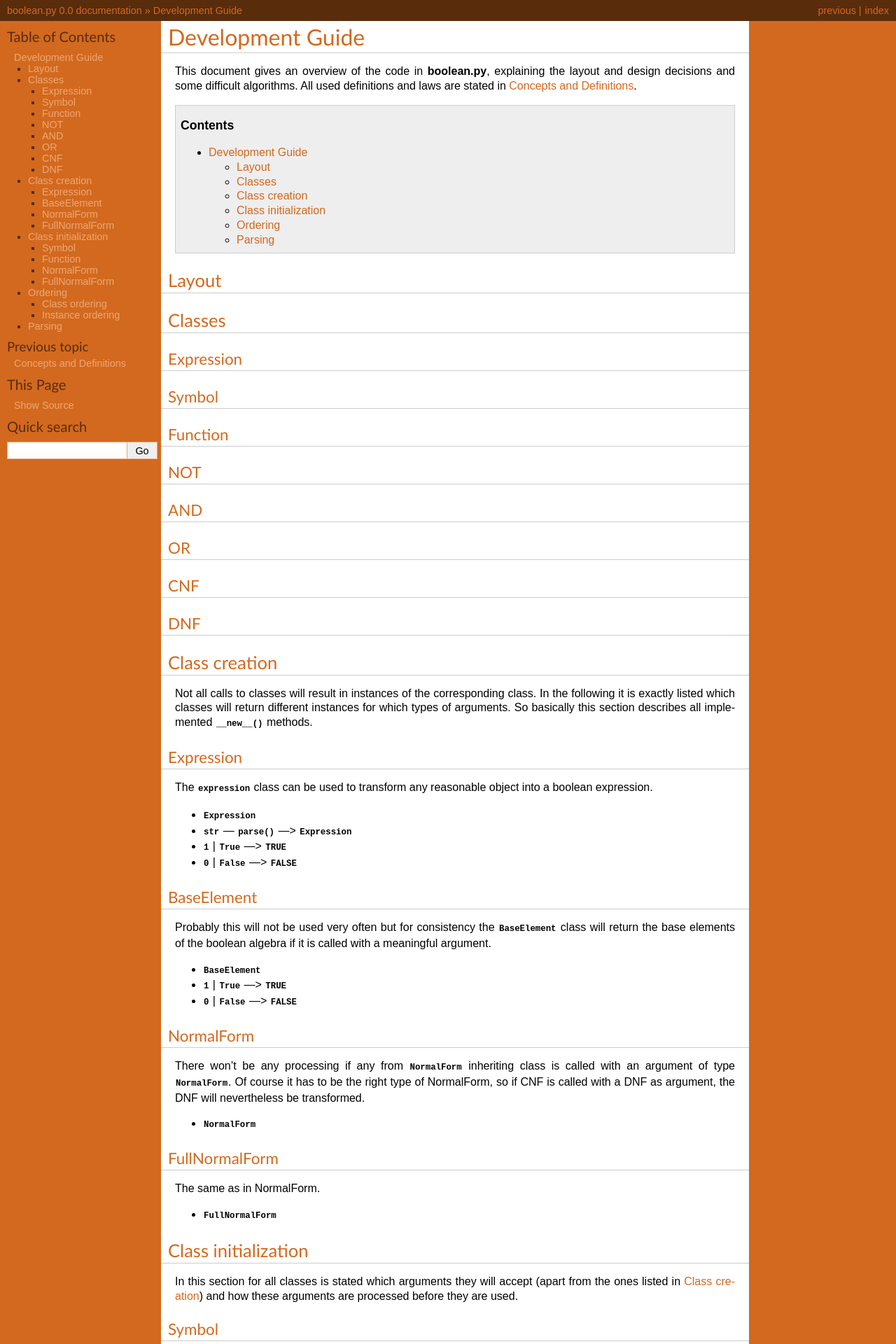
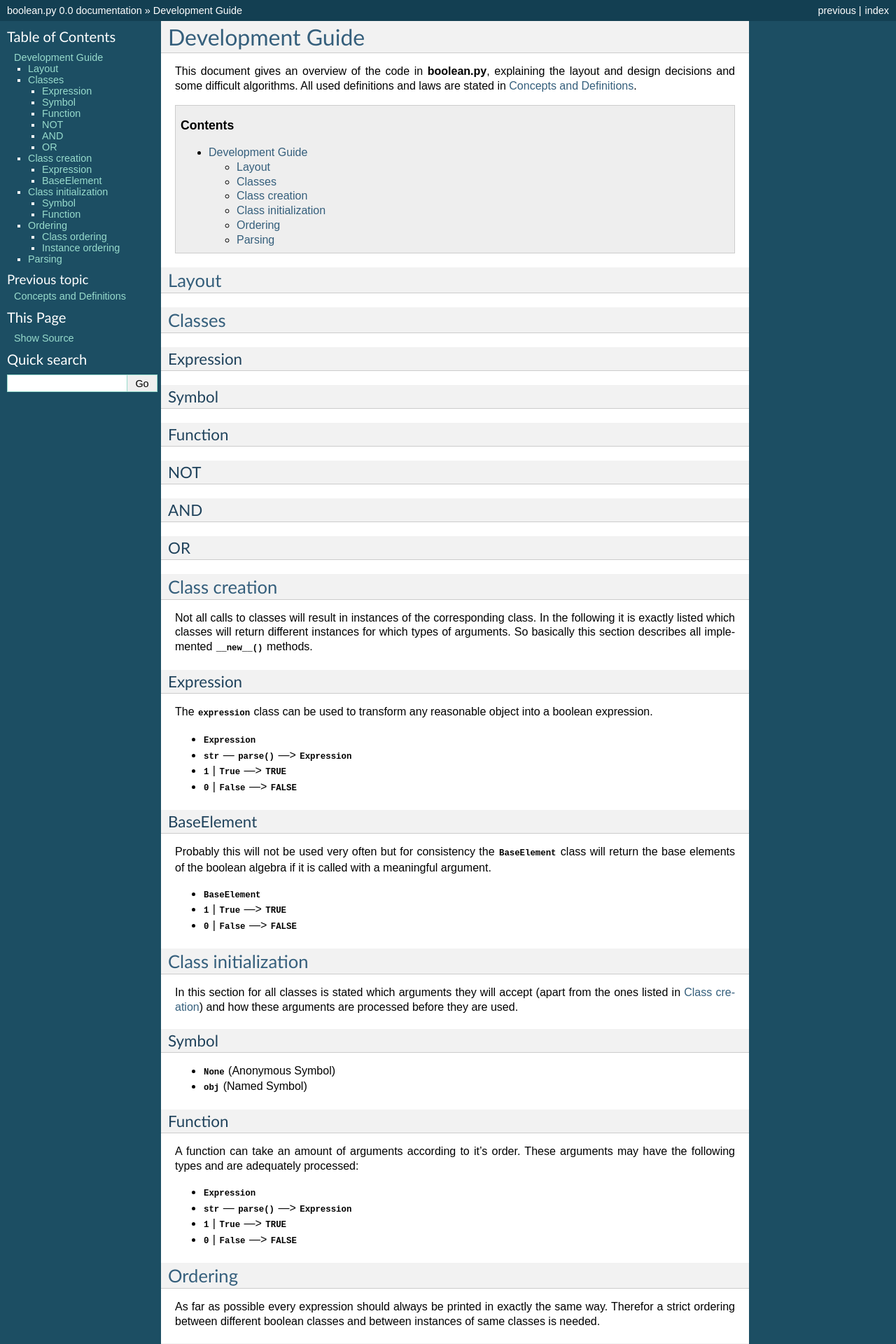
Before and after one commit to bastikr/boolean.py, a Sphinx documentation site: the page built from docs/development_guide.rst, in a window 1280 px wide. Shown: the top 1920 px of the page at 70% size. Built offline with Sphinx 7.4.7, drawn with Linux system fonts in a browser that asks for light colours; formulas are drawn with MathJax 3; some of the changed text lies outside the part shown.

```diff
--- a/docs/conf.py
+++ b/docs/conf.py
@@ -96,18 +96,18 @@ html_theme = 'default'
 # Theme options are theme-specific and customize the look and feel of a theme
 # further.  For a list of options available for each theme, see the
 # documentation.
-html_theme_options = {"sidebarbgcolor":"#D2691E",
-                      "sidebartextcolor":"#592C0C",
-                      "sidebarlinkcolor":"#EDA776",
-                      "relbarbgcolor":"#592C0C",
-                      "relbartextcolor":"#D2691E",
-                      "relbarlinkcolor":"#D2691E",
-                      "footerbgcolor":"#D2691E",
-                      "footertextcolor":"#592C0C",
-                      "linkcolor":"#D2691E",
-                      "headbgcolor":"#FFFFFF",
-                      "headtextcolor":"#D2691E",
-                      }
+# html_theme_options = {"sidebarbgcolor":"#D2691E",
+#                      "sidebartextcolor":"#592C0C",
+#                      "sidebarlinkcolor":"#EDA776",
+#                      "relbarbgcolor":"#592C0C",
+#                      "relbartextcolor":"#D2691E",
+#                      "relbarlinkcolor":"#D2691E",
+#                      "footerbgcolor":"#D2691E",
+#                      "footertextcolor":"#592C0C",
+#                      "linkcolor":"#D2691E",
+#                      "headbgcolor":"#FFFFFF",
+#                      "headtextcolor":"#D2691E",
+#                      }
 
 # Add any paths that contain custom themes here, relative to this directory.
 #html_theme_path = []
--- a/docs/development_guide.rst
+++ b/docs/development_guide.rst
@@ -49,16 +49,6 @@ OR
 ..
     .. autoclass:: boolean.OR
 
-CNF
-^^^
-..
-    .. autoclass:: boolean.CNF
-
-DNF
-^^^
-..
-    .. autoclass:: boolean.DNF
-
 
 .. _class-creation:
 
@@ -92,24 +82,6 @@ if it is called with a meaningful argument.
 * :obj:`1` | :obj:`True` ---> :obj:`TRUE`
 * :obj:`0` | :obj:`False` ---> :obj:`FALSE`
 
-NormalForm
-^^^^^^^^^^
-
-There won't be any processing if any from :class:`NormalForm` inheriting class
-is called with an argument of type :class:`NormalForm`. Of course it has to
-be the right type of NormalForm, so if CNF is called with a DNF as argument,
-the DNF will nevertheless be transformed.
-
-* :obj:`NormalForm`
-
-FullNormalForm
-^^^^^^^^^^^^^^
-
-The same as in NormalForm.
-
-* :obj:`FullNormalForm`
-
-
 .. _class-initialization:
 
 Class initialization
@@ -136,16 +108,6 @@ arguments may have the following types and are adequately processed:
 * :obj:`1` | :obj:`True` ---> :obj:`TRUE`
 * :obj:`0` | :obj:`False` ---> :obj:`FALSE`
 
-NormalForm
-^^^^^^^^^^
-
-* :obj:`Expression`
-* :obj:`str` --- :func:`parse` ---> :obj:`Expression`
-* :obj:`1` | :obj:`True` ---> :obj:`TRUE`
-* :obj:`0` | :obj:`False` ---> :obj:`FALSE`
-
-FullNormalForm
-^^^^^^^^^^^^^^
 
 Ordering
 --------
@@ -176,15 +138,7 @@ if it is in both compared classes available.
 +----------------------+-----------+
 | :class:`AND`         |    10     |
 +----------------------+-----------+
-| :class:`CNF`         |    15     |
-+----------------------+-----------+
-| :class:`FCNF`        |    20     |
-+----------------------+-----------+
 | :class:`OR`          |    25     |
-+----------------------+-----------+
-| :class:`DNF`         |    30     |
-+----------------------+-----------+
-| :class:`FDNF`        |    35     |
 +----------------------+-----------+
 
 Instance ordering
```
Also changed, not shown: other parts of docs/development_guide.rst (+1 -1 lines), docs/concepts.rst (+7 -9 lines), docs/users_guide.rst (+21 -6 lines).
